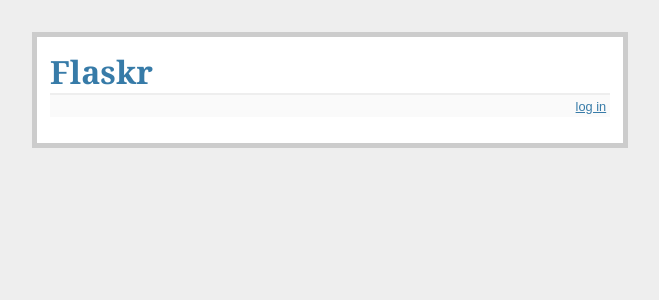
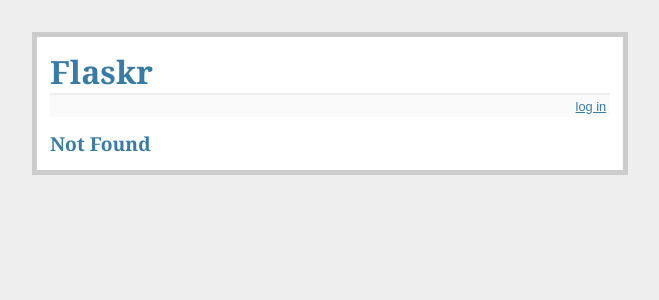
Before and after one commit to loayzag91/flaskr, a Flask app: template app/templates/404.html in a window 1280 px wide. Shown: the top 300 px of the page, without its empty margins (310-969 px from the left). Run offline with Flask 2, Linux system fonts and the light colour scheme; the template is opened without the code that fills it, so the values that code supplies are empty.

Commit message:
Corrected 404 html page.

```diff
--- a/app/templates/404.html
+++ b/app/templates/404.html
@@ -1,7 +1,6 @@
 {% extends "layout.html" %}
-{% block title %}Flasky - Page Not Found{% endblock %}
-{% block page_content %}
+{% block body %}
 <div class="page-header">
-	<h1>Not Found</h1>
+	<h2>Not Found</h2>
 </div>
 {% endblock %}
```
